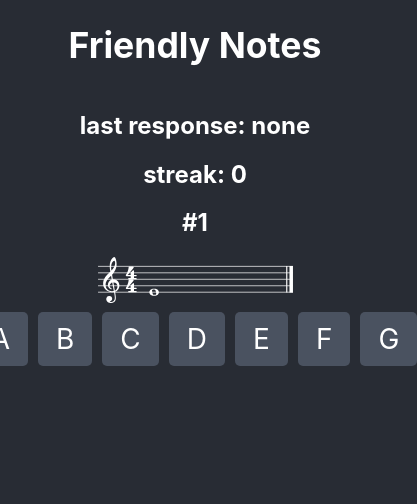
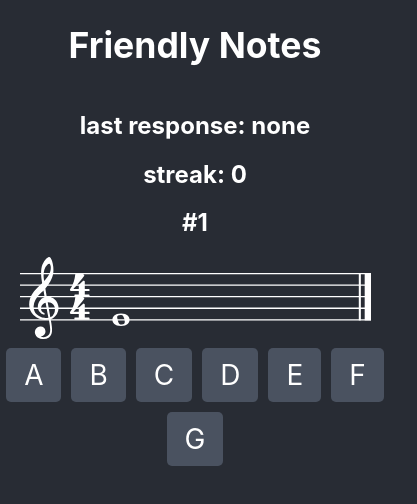
Before and after one commit to robteeuwen/friendlynotes, a React (Create React App) app: page / in a window 390 px wide. Shown: the top 504 px of the page, 417 px wide, since content can reach past the window. Built offline with nearby package versions, Linux system fonts and the light colour scheme.

Commit message:
response updates

```diff
--- a/src/App.css
+++ b/src/App.css
@@ -58,10 +58,17 @@ body {
   max-width: 400px;
 }
 
+@media only screen and (max-width: 768px) {
+  .noteImage {
+    width: 90%;
+  }
+}
+
 .buttonBox {
   width: 100%;
   display: flex;
   justify-content: center;
+  flex-wrap: wrap;
 }
 
 .noteButton {
```
